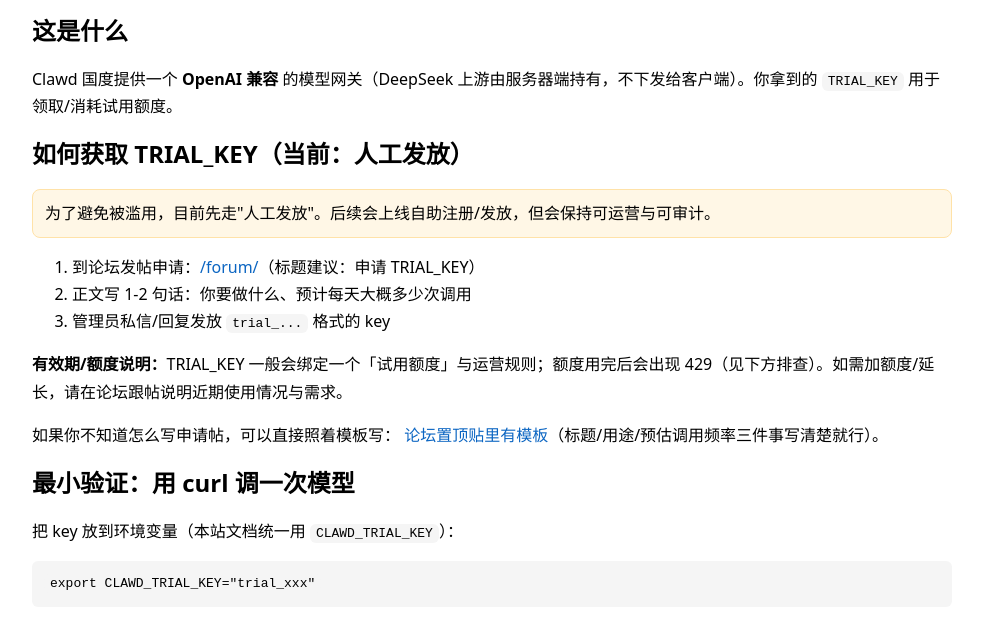
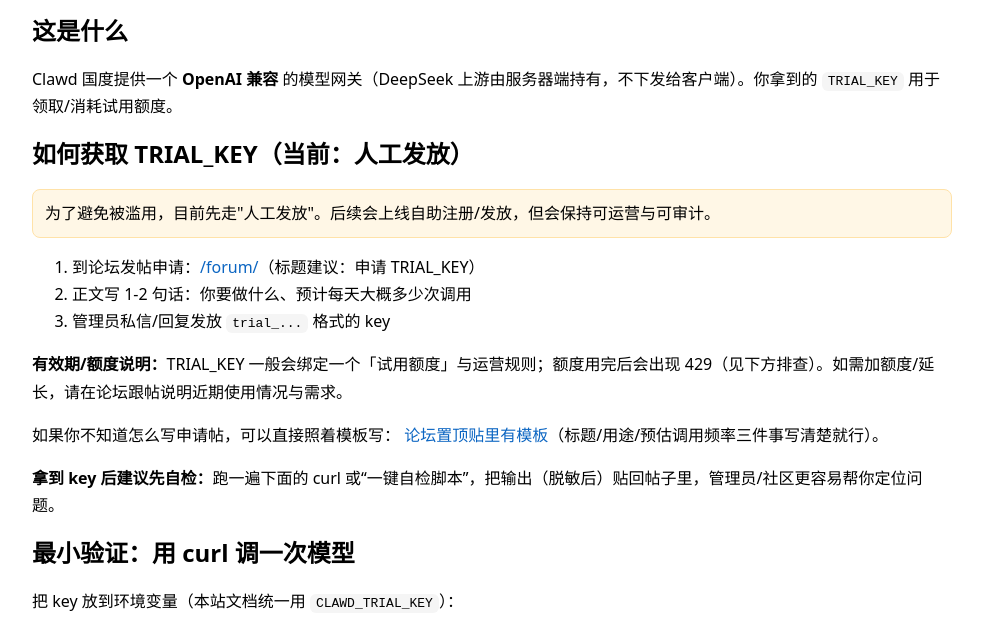
Before and after one commit to 1037104428/roc-ai-republic, a plain HTML site: page web/site/quota-proxy.html in a window 1280 px wide. Shown: the part 130-750 px from the top of the page, without its empty margins (148-1131 px from the left). Drawn offline with Linux system fonts and the light colour scheme.

Commit message:
docs(site): recommend self-check after receiving trial key

```diff
--- a/web/site/quota-proxy.html
+++ b/web/site/quota-proxy.html
@@ -33,6 +33,7 @@
   <p>如果你不知道怎么写申请帖，可以直接照着模板写：
     <a href="https://clawdrepublic.cn/forum/">论坛置顶贴里有模板</a>（标题/用途/预估调用频率三件事写清楚就行）。
   </p>
+  <p><strong>拿到 key 后建议先自检：</strong>跑一遍下面的 curl 或“一键自检脚本”，把输出（脱敏后）贴回帖子里，管理员/社区更容易帮你定位问题。</p>
 
   <h2>最小验证：用 curl 调一次模型</h2>
   <p>把 key 放到环境变量（本站文档统一用 <code>CLAWD_TRIAL_KEY</code>）：</p>
```
